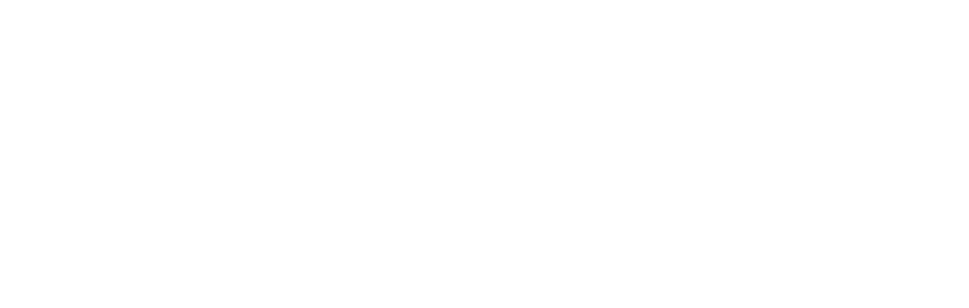
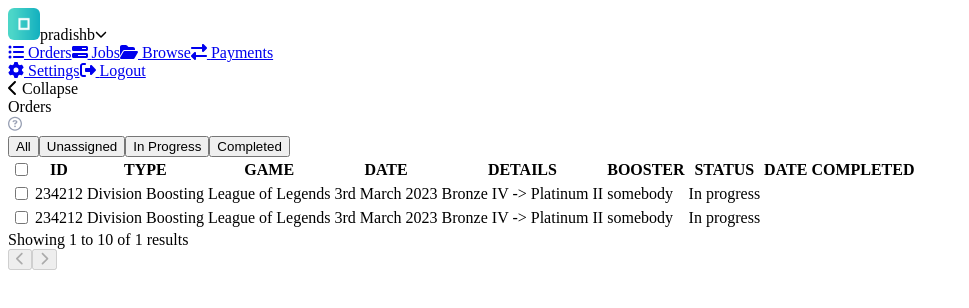
Before and after one commit to bishwasojha/UltraBoost, a React (Create React App) app: page /dashboard in a window 1280 px wide. Before the commit this address had no page. Shown: the top 308 px of the page, without its empty margins (0-969 px from the left). Built offline with nearby package versions, Linux system fonts and the light colour scheme.

Commit message:
route naming changes

```diff
--- a/src/App.js
+++ b/src/App.js
@@ -30,12 +30,12 @@
           <Route path="/forgot-password" element={<ForgotPassword />}> </Route>
           <Route path="/account" element={<Account />}> </Route>
           { /* <Route path="/purchase" element={<Purchase />}> </Route> */}
-          <Route path="/testing" element={<Dashboard/>}></Route>
-          <Route path="/testing/settings" element={<Settings/>}></Route>
-          <Route path="/testing/browse" element={<Browse/>}></Route>
-          <Route path="/testing/jobs" element={<Jobs/>}></Route>
-          <Route path="/testing/payment" element={<Payment/>}></Route>
-          <Route path='/testing/order' element={<Order />}></Route>
+          <Route path="/dashboard" element={<Dashboard/>}></Route>
+          <Route path="/dashboard/settings" element={<Settings/>}></Route>
+          <Route path="/dashboard/browse" element={<Browse/>}></Route>
+          <Route path="/dashboard/jobs" element={<Jobs/>}></Route>
+          <Route path="/dashboard/payment" element={<Payment/>}></Route>
+          <Route path='/dashboard/order' element={<Order />}></Route>
         </Routes>
       </Router>
     </>
--- a/src/components/Dashboard/Sidebar.jsx
+++ b/src/components/Dashboard/Sidebar.jsx
@@ -23,21 +23,21 @@
       </div>
       <div>
       <div className="sidebar-navbar">
-        <NavLink strict to="/testing/order" className="menu-item">
+        <NavLink strict to="/dashboard/order" className="menu-item">
           <FontAwesomeIcon icon={faListUl} /> <span>Orders</span>
         </NavLink>
-        <NavLink strict to="/testing/jobs/" className="menu-item" activeClassName = "active" >
+        <NavLink strict to="/dashboard/jobs/" className="menu-item" activeClassName = "active" >
           <FontAwesomeIcon icon={faBarsProgress} /> <span>Jobs</span>
         </NavLink>
-        <NavLink strict to="/testing/browse/" className="menu-item" activeClassName = "active" >
+        <NavLink strict to="/dashboard/browse/" className="menu-item" activeClassName = "active" >
           <FontAwesomeIcon icon={faFolderOpen} /> <span>Browse</span>
         </NavLink>
-        <NavLink strict to="/testing/payment/" className="menu-item" activeClassName = "active" >
+        <NavLink strict to="/dashboard/payment/" className="menu-item" activeClassName = "active" >
           <FontAwesomeIcon icon={faRightLeft} /> <span>Payments</span>
         </NavLink>
       </div>
       <div className="sidebar-navbar-second">
-        <NavLink strict to="/testing/settings" className="menu-item" activeClassName = "active" >
+        <NavLink strict to="/dashboard/settings" className="menu-item" activeClassName = "active" >
           <FontAwesomeIcon icon={faGear} /> <span>Settings</span>
         </NavLink>
         <NavLink strict to ="/login" className="menu-item" activeClassName = "active" >
```
